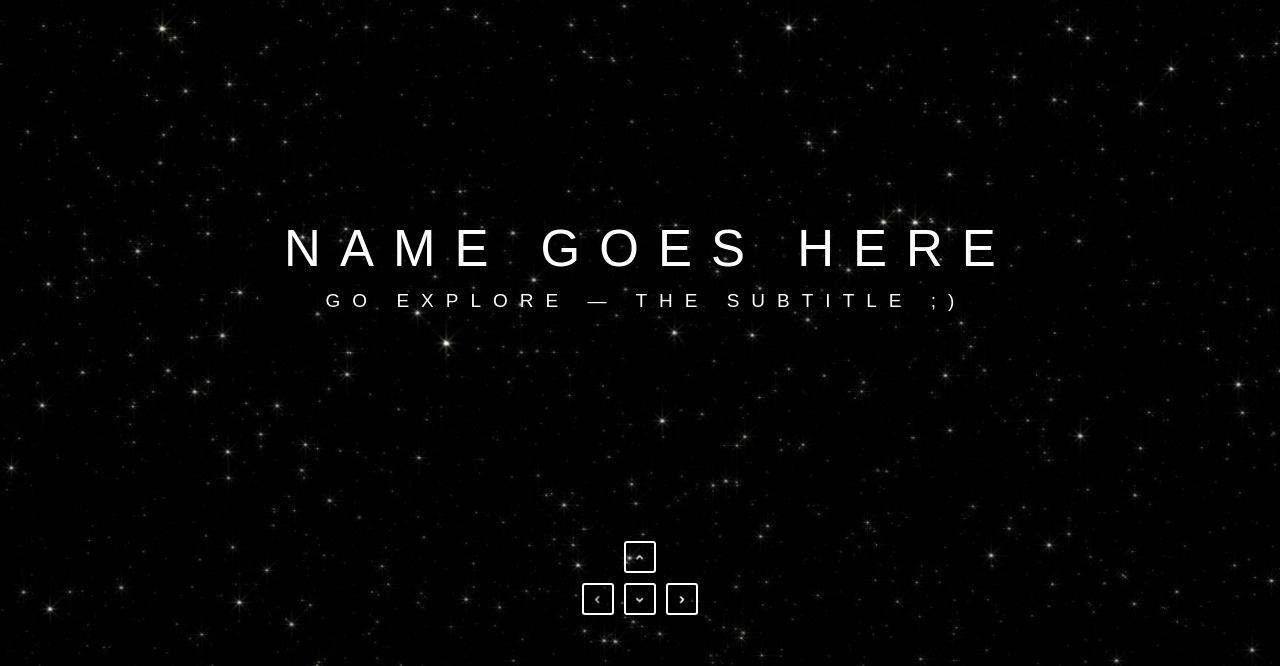
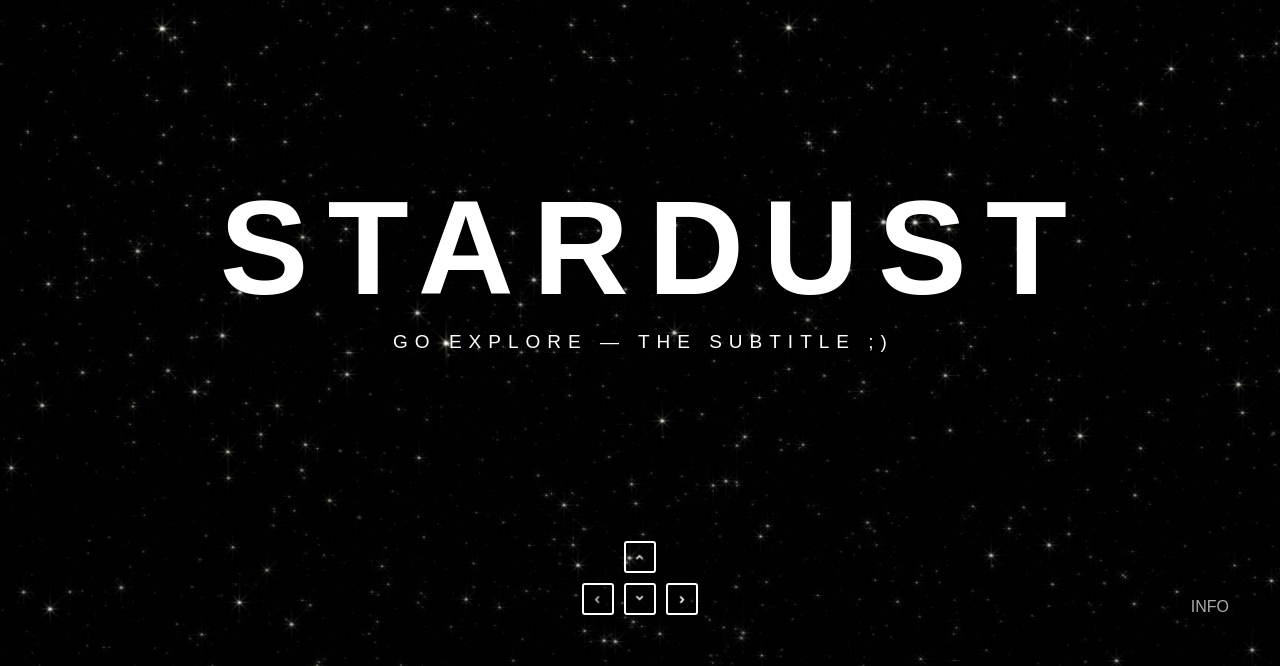
Before and after one commit to juliasser/pro5, a PHP site: page /index_styling_intro.html in a window 1280 px wide. Shown: the part 134-800 px from the top of the page. Run offline with PHP 8.4, Linux system fonts and the light colour scheme; some libraries are stand-ins or nearby versions.

Commit message:
finished intro frontend layer

```diff
--- a/css/main.css
+++ b/css/main.css
@@ -530,17 +530,17 @@ strong {
   .intro #intro--title:last-child {
     margin-right: 0; }
   .intro #intro--title h1 {
-    font-size: 51px;
-    font-weight: 100;
+    font-size: 133px;
+    font-weight: 700;
     letter-spacing: 19px;
     margin-right: -19px;
     margin-bottom: 19px;
     padding: 0; }
   .intro #intro--title h2 {
     font-size: 19px;
-    font-weight: 100;
-    letter-spacing: 12px;
-    margin-right: -12px; }
+    font-weight: 400;
+    letter-spacing: 7px;
+    margin-right: -7px; }
 
 .intro #intro--arrowkeys {
   position: absolute;
@@ -601,12 +601,22 @@ strong {
         -moz-transform: rotate(90deg);
         -ms-transform: rotate(90deg);
         -o-transform: rotate(90deg);
-        transform: rotate(90deg); }
+        transform: rotate(90deg);
+        margin-bottom: .1rem; }
   .intro #intro--arrowkeys .right {
     margin-left: 5px; }
     .intro #intro--arrowkeys .right .key--arrow {
       -webkit-animation-delay: 0.6s;
       animation-delay: 0.6s; }
+
+.intro #intro--info {
+  position: absolute;
+  bottom: 51px;
+  right: 51px; }
+  .intro #intro--info a {
+    text-transform: uppercase;
+    color: #aaa;
+    text-decoration: none; }
 
 /*
 * vvvvvvv ANYTHING BELOW HERE IS PLANET DETAIL RELATED vvvvvvv
--- a/css/scss/_base.scss
+++ b/css/scss/_base.scss
@@ -81,7 +81,6 @@ strong {
         opacity: 0.0;
     }
 }
-
 @include keyframes(arrowkeys--pulse) {
     0% {
         @include transform(scale(1, 1));
@@ -127,7 +126,7 @@ strong {
         text-align: center;
         h1 {
             font-size: $font-size-h1--intro-title;
-            font-weight: 100;
+            font-weight: 700;
             letter-spacing: $spacing-h1--intro-title;
             margin-right: -$spacing-h1--intro-title; // counters the letter spacing on the last letter (which would make the headline not evenly centered)
             margin-bottom: ms(2);
@@ -135,7 +134,7 @@ strong {
         }
         h2 {
             font-size: $font-size-h2--intro-title;
-            font-weight: 100;
+            font-weight: 400;
             letter-spacing: $spacing-h2--intro-title;
             margin-right: -$spacing-h2--intro-title; // counters the letter spacing on the last letter (which would make the headline not evenly centered)
         }
@@ -189,6 +188,7 @@ strong {
                 @include animation-delay($arrowkeys--animation-delay*2);
                 svg {
                     @include rotate(90deg);
+                    margin-bottom: .1rem;
                 }
             }
         }
@@ -197,6 +197,16 @@ strong {
             .key--arrow {
                 @include animation-delay($arrowkeys--animation-delay*3);
             }
+        }
+    }
+    #intro--info {
+        position: absolute;
+        bottom: $intro--margin-top;
+        right: $intro--margin-top;
+        a {
+            text-transform: uppercase;
+            color: #aaa;
+            text-decoration: none;
         }
     }
 }
--- a/css/scss/_variables.scss
+++ b/css/scss/_variables.scss
@@ -20,7 +20,7 @@ $main-font: "proxima-nova",sans-serif;
 // using modular scale. reference for ms($step): http://www.modularscale.com/?12&&1.618&sass&table
 $font-size-base: $ms-base;
 $font-size-h1--topnav: ms(2);
-$font-size-h1--intro-title: ms(6);
+$font-size-h1--intro-title: ms(10);
 $font-size-h2--intro-title: ms(2);
 $font-size-h2--intro: ms(9);
 $font-size-h2--slide: ms(3);
@@ -29,7 +29,7 @@ $font-size-p--intro: ms(1);
 
 /* type */
 $spacing-h1--intro-title: ms(2);
-$spacing-h2--intro-title: ms(0);
+$spacing-h2--intro-title: ms(-2);
 $spacing-txt--intro-press-start: ms(-3);
 
 /* measures */
--- a/index_styling_intro.html
+++ b/index_styling_intro.html
@@ -19,7 +19,7 @@
     <div class="gps_ring"></div>
 
     <section id="intro--title" class="global--center-vertical">
-        <h1>Name Goes Here</h1>
+        <h1>Stardust</h1>
         <h2>Go Explore — the Subtitle ;)</h2>
     </section>
 
@@ -61,6 +61,8 @@
 
     </section>
 
+    <section id="intro--info"><a href="#">Info</a></section>
+
     <!-- typekit -->
     <script src="https://use.typekit.net/dku0jua.js"></script>
     <script>
```
